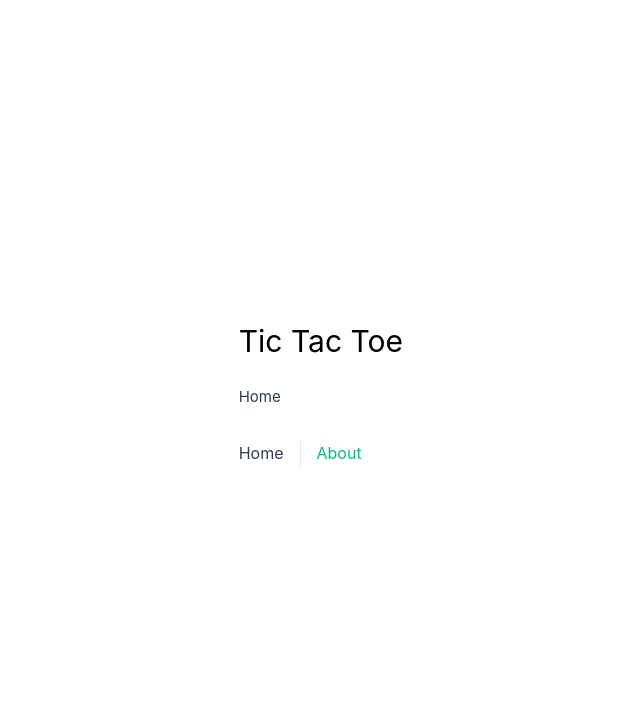
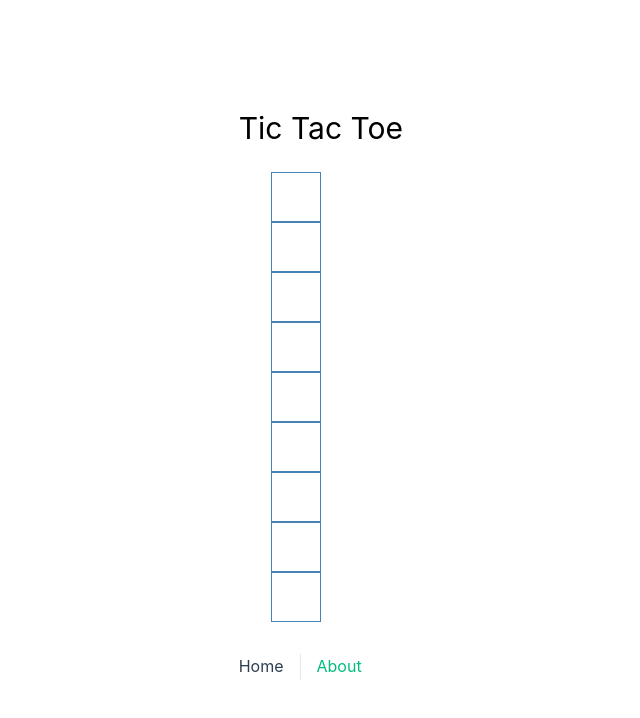
Before and after one commit to Otimun/vue-js_tic-tac-toe, a Vue app: page / in a window 1280 px wide. Shown: the top 718 px of the page, without its empty margins (237-877 px from the left). Built offline with nearby package versions, Linux system fonts and the light colour scheme.

Commit message:
adding tic-tac-toe board to home view

```diff
--- a/src/views/HomeView.vue
+++ b/src/views/HomeView.vue
@@ -1,7 +1,13 @@
 <script setup>
-
+  import Tile from '@/components/Tile.vue'
+  import Board from '@/components/Board.vue'
+  const board_size = 3
+  const tiles = Array.from({ length: board_size * board_size },
+      (_, index) => ({ id: index }))
 </script>
 
 <template>
-    <div>Home</div>
+  <div id="app">
+    <Board :size=board_size :tiles=tiles />
+  </div>
 </template>
```
